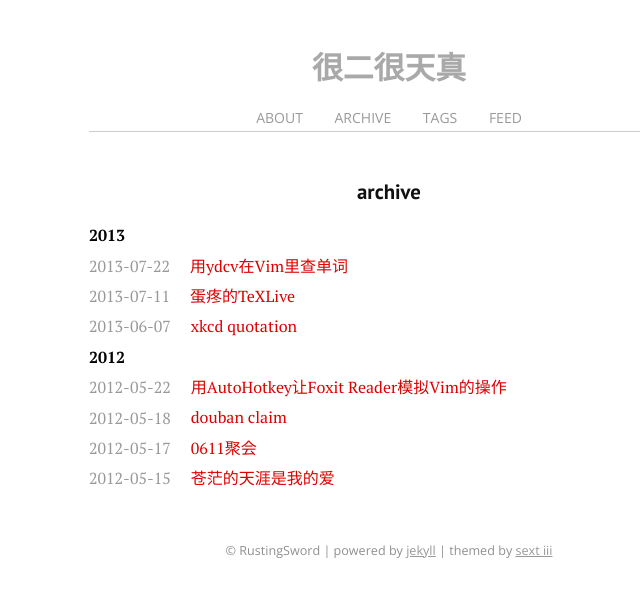
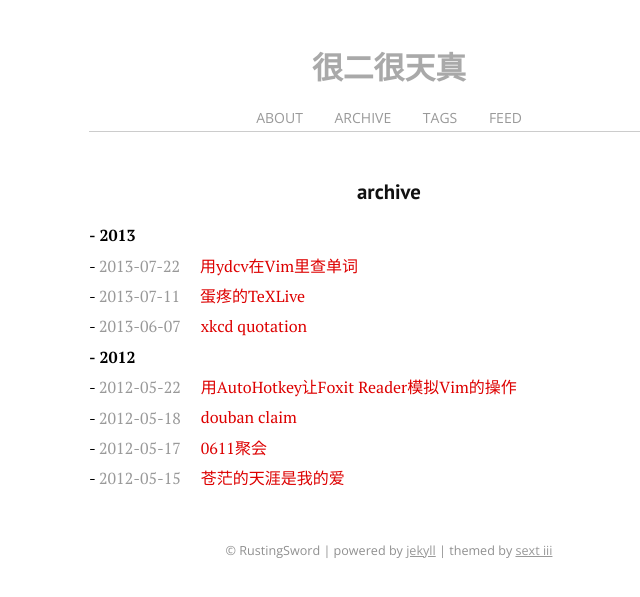
Before and after one commit to RustingSword/rustingsword.github.com, a Jekyll site: the page built from archive.markdown, in a window 1280 px wide. Shown: the top 597 px of the page, without its empty margins (251-891 px from the left). Built offline with Jekyll 4.4.1, drawn with Linux system fonts in a browser that asks for light colours; comment, search, counter and statistics services are not loaded.

```diff
--- a/_layouts/default.html
+++ b/_layouts/default.html
@@ -8,14 +8,16 @@
     {% else %}
     <title>{{ site.name }}</title>
     {% endif %}
-    <link rel="shortcut icon" href="/favicon.ico">
+    <link rel="shortcut icon" href="/favicon.ico"/>
     <link href="/atom.xml" rel="alternate" title="setImpl" type="application/atom+xml" />
-    <link rel="stylesheet" href="/media/css/style.css">
-    <link rel="stylesheet" href="/media/css/github.css">
+    <link rel="stylesheet" href="/media/css/style.css"/>
+    <link rel="stylesheet" href="/media/css/github.css"/>
     <script type="text/javascript" src="/media/js/highlight.pack.js"></script>
     <script type="text/javascript">
       hljs.initHighlightingOnLoad();
     </script>
+    <script type="text/javascript"
+            src="http://cdn.mathjax.org/mathjax/latest/MathJax.js?config=TeX-AMS-MML_HTMLorMML"></script>
   </head>
   <body>
     <div id="container">
@@ -30,7 +32,6 @@
         <span><a title="subscribe me" class="" href="/atom.xml">feed</a></span>
         </nav>
         {{ content }}
-        {% if page.comment %}
         <section class="comment">
         <div id="disqus_thread"></div>
         <script type="text/javascript">
@@ -40,13 +41,12 @@
         /* * * DON'T EDIT BELOW THIS LINE * * */
         (function() {
          var dsq = document.createElement('script'); dsq.type = 'text/javascript'; dsq.async = true;
-         dsq.src = 'http://' + disqus_shortname + '.disqus.com/embed.js';
+         dsq.src = 'https://' + disqus_shortname + '.disqus.com/embed.js';
          (document.getElementsByTagName('head')[0] || document.getElementsByTagName('body')[0]).appendChild(dsq);
          })();
-</script>
-<noscript>Please enable JavaScript to view the <a href="http://disqus.com/?ref_noscript">comments powered by Disqus.</a></noscript>
-</section>
-{% endif %}
+        </script>
+        <noscript>Please enable JavaScript to view the <a href="http://disqus.com/?ref_noscript">comments powered by Disqus.</a></noscript>
+        </section>
         <div id="copy">&copy; RustingSword | powered by <a title="a blog-aware, static site generator in Ruby" href="https://github.com/mojombo/jekyll">jekyll</a> | themed by <a href="http://lhzhang.com" title="sext iii">sext iii</a></div>
       </div>
     </div> <!--! end of #container -->
--- a/media/css/style.css
+++ b/media/css/style.css
@@ -25,6 +25,8 @@ hr{margin:.7em 0;border-top:1px dashed #d0d0d0;border-bottom:1px dashed #f9f9f9;
 p{padding:.7em 0;}
 li{padding:.2em 0;}
 ol,ul{list-style-position:inside;}
+ul{margin: 0; list-style-type: none;}
+ul > li:before {content: "- "; text-indent: -5px;}
 pre code{margin:1em 0;font-size:13px;font-family:Menlo,monospace;line-height:1.6;display:block;overflow:auto;}
 blockquote{display:block;text-align:justify;border-left:4px solid #eeeeee;}
 blockquote{margin:1em 0em;padding-left:1.5em;}
```
